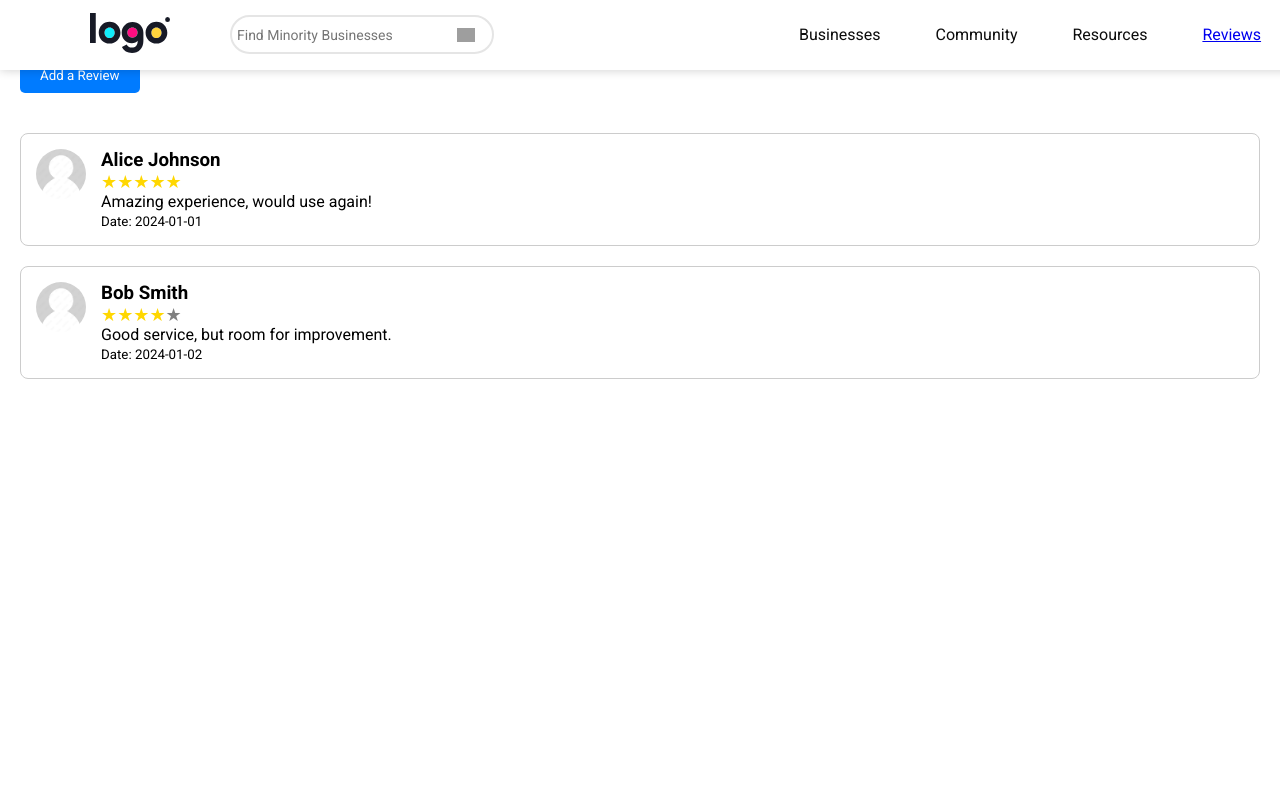
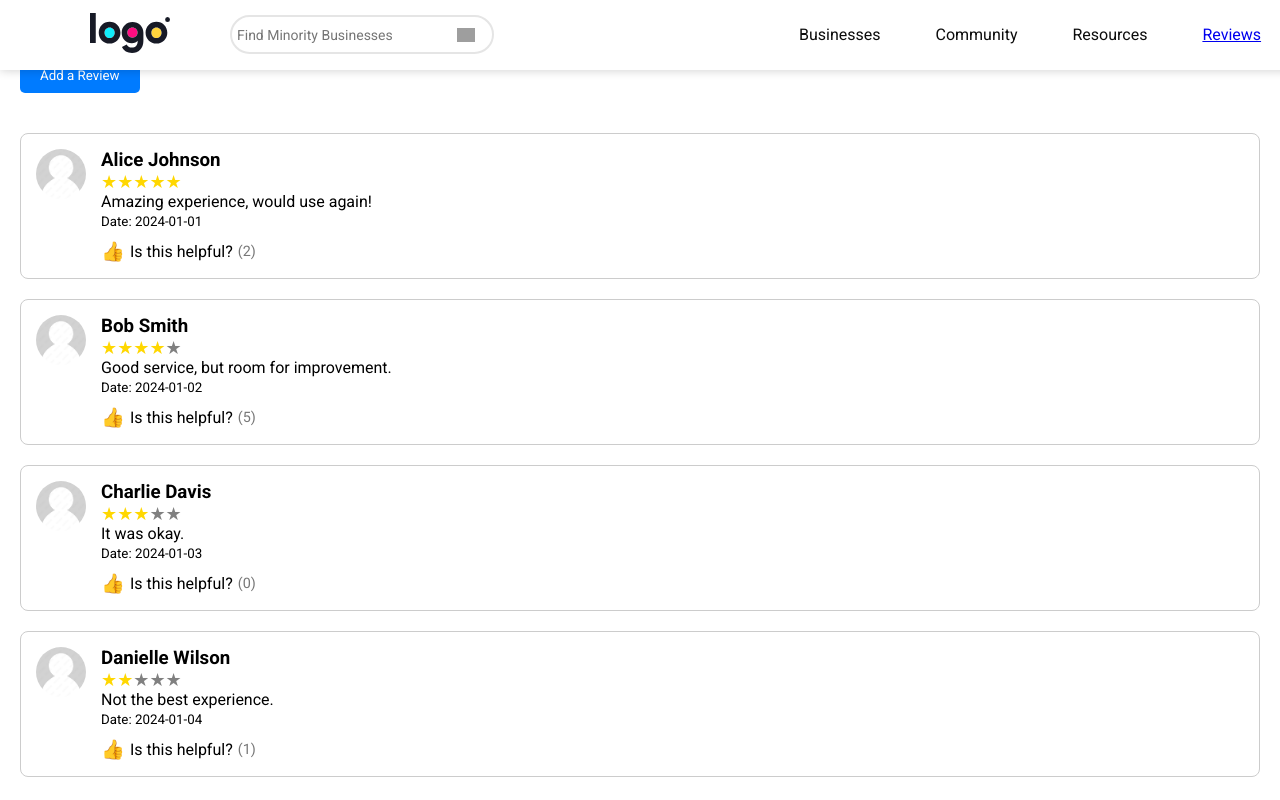
Before and after one commit to JamarB3/CyberForce-X-Group-7, a React (Vite) app: page /reviews in a window 1280 px wide. Built offline with nearby package versions, Linux system fonts and the light colour scheme; grey boxes are pictures that could not be loaded; the HTML template or start-up script is replaced by a standard one.

Commit message:
Added additional Helpful voting Feature

```diff
--- /dev/null
+++ b/src/Components/Helpful/Helpful.css
@@ -0,0 +1,25 @@
+.helpful-container {
+    display: flex;
+    align-items: center; /* Vertically align icon and text */
+    margin-top: 10px; /* Add some space above the helpful section */
+}
+
+.helpful-icon {
+    font-size: 1.2em; /* Adjust size as needed */
+    cursor: pointer;
+    color: grey; /* Default color */
+    margin-right: 5px; /* Space between icon and text */
+}
+
+.helpful-icon.helpful-selected {
+    color: blue; /* Highlighted color */
+}
+
+.helpful-text {
+    margin-right: 5px;
+}
+
+.helpful-count {
+    font-size: 0.9em;
+    color: #777;
+}
--- /dev/null
+++ b/src/Components/Helpful/Helpful.jsx
@@ -0,0 +1,27 @@
+import React, { useState } from 'react';
+import './Helpful.css';
+
+const Helpful = ({ initialHelpfulCount }) => {
+  const [isHelpful, setIsHelpful] = useState(false);
+  const [helpfulCount, setHelpfulCount] = useState(initialHelpfulCount || 0); // Initialize with prop or 0
+
+  const handleHelpfulClick = () => {
+    setIsHelpful(!isHelpful);
+    setHelpfulCount(isHelpful ? helpfulCount - 1 : helpfulCount + 1);
+  };
+
+  return (
+    <div className="helpful-container">
+      <span
+        className={`helpful-icon ${isHelpful ? 'helpful-selected' : ''}`}
+        onClick={handleHelpfulClick}
+      >
+        👍
+      </span>
+      <span className="helpful-text">Is this helpful?</span>
+      <span className="helpful-count">({helpfulCount})</span> {/* Display the count */}
+    </div>
+  );
+};
+
+export default Helpful;
--- a/src/Pages/ReviewPage/ReviewPage.jsx
+++ b/src/Pages/ReviewPage/ReviewPage.jsx
@@ -3,6 +3,7 @@ import { dummyReviews } from "../../data/dummyReviews/dummyReviews";
 import ReviewPopup from "../../components/ReviewPopup/ReviewPopup";
 import "./ReviewPage.css";
 import placeholderImage from "../../assets/placeholder-image.jpg";
+import Helpful from "../../components/Helpful/Helpful";
 
 const ReviewPage = () => {
   const [showPopup, setShowPopup] = useState(false);
@@ -21,6 +22,7 @@ const ReviewPage = () => {
       review: newReview.reviewText,
       date: new Date().toLocaleDateString(),
       photo: newReview.uploadedFiles,
+      helpfulCount: 0,
     };
     setReviews([formattedReview, ...reviews]);
     setShowPopup(false);
@@ -56,8 +58,8 @@ const ReviewPage = () => {
                   </span>
                 ))}
               </div>
-              <p>{review.review}</p>
-              <small>Date: {review.date}</small>
+              <p>{review.review}</p> {/* Review Text First */}
+              <small>Date: {review.date}</small> {/* Date Second */}
               {review.photo && (
                 <div className="uploaded-photos">
                   {review.photo.map((file, index) => (
@@ -70,7 +72,8 @@ const ReviewPage = () => {
                     />
                   ))}
                 </div>
-              )}
+              )} {/* Images Third */}
+              <Helpful initialHelpfulCount={review.helpfulCount} /> {/* Helpful Last */}
             </div>
           </div>
         ))}
--- a/src/data/dummyReviews/dummyReviews.js
+++ b/src/data/dummyReviews/dummyReviews.js
@@ -4,13 +4,31 @@ export const dummyReviews = [
     user: "Alice Johnson",
     rating: 5,
     review: "Amazing experience, would use again!",
-    date: "2024-01-01"
+    date: "2024-01-01",
+    helpfulCount: 2, // Initial helpful count
   },
   {
     id: 2,
     user: "Bob Smith",
     rating: 4,
     review: "Good service, but room for improvement.",
-    date: "2024-01-02"
-  }
+    date: "2024-01-02",
+    helpfulCount: 5, // Initial helpful count
+  },
+    {
+    id: 3,
+    user: "Charlie Davis",
+    rating: 3,
+    review: "It was okay.",
+    date: "2024-01-03",
+    helpfulCount: 0, // Initial helpful count
+  },
+    {
+    id: 4,
+    user: "Danielle Wilson",
+    rating: 2,
+    review: "Not the best experience.",
+    date: "2024-01-04",
+    helpfulCount: 1, // Initial helpful count
+  },
 ];
```
